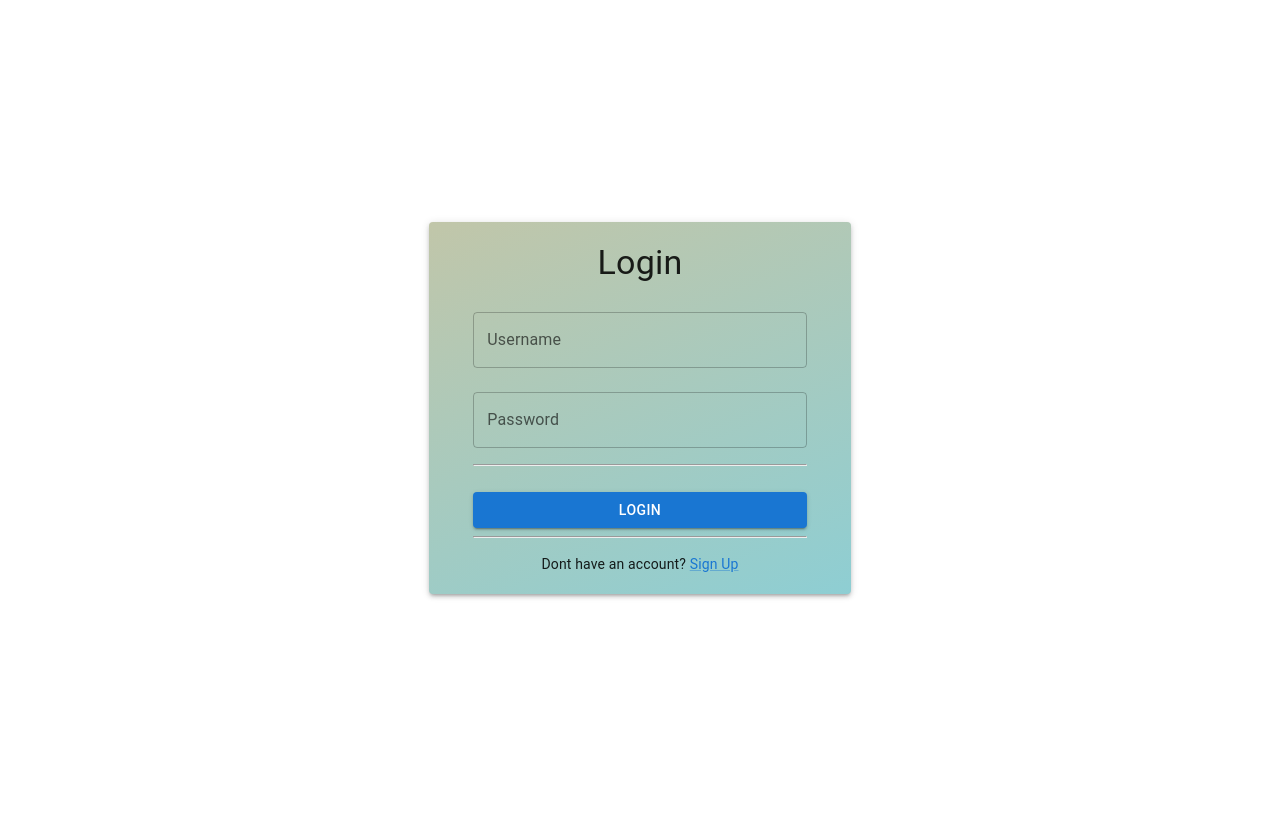
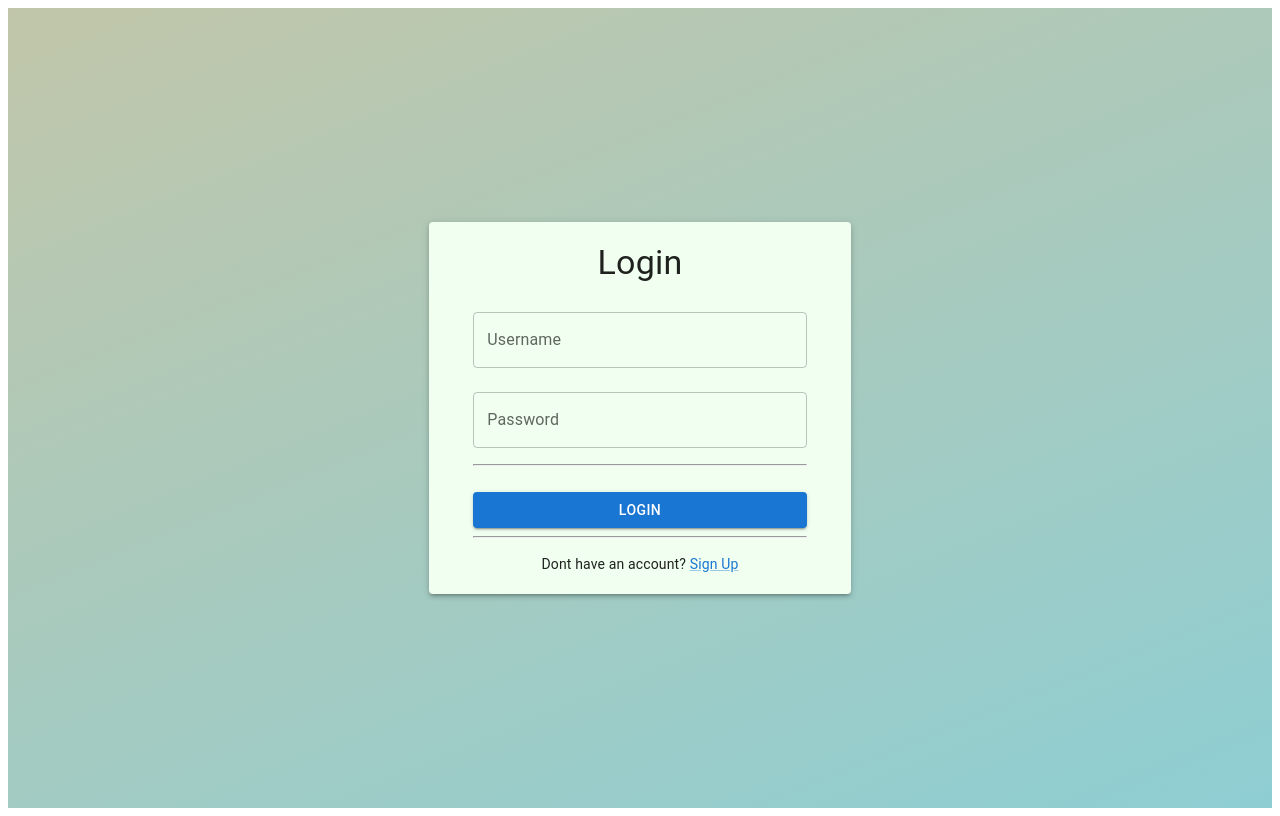
Before and after one commit to sristhilamichhane/multilingo, a React (Vite) app in the folder frontend/: page / in a window 1280 px wide. Built offline with nearby package versions, Linux system fonts and the light colour scheme; no server answers; what react-swipeable-views-utils would draw is missing.

Commit message:
style: :art: beautifying login page

```diff
--- a/frontend/src/components/SignUpLogin/Login.jsx
+++ b/frontend/src/components/SignUpLogin/Login.jsx
@@ -27,6 +27,7 @@ function Login() {
   };
 
   return (
+    <div className="gradientLight">
       <Grid
         container
         justifyContent="center"
@@ -36,8 +37,7 @@ function Login() {
         <Grid item xs={12} sm={8} md={6} lg={4}>
           <Paper
             elevation={3}
-          style={{ padding: "20px" }}
-          className="gradientLight"
+            style={{ padding: "20px", backgroundColor: "honeydew" }}
           >
             <Container>
               <Typography variant="h4" align="center" gutterBottom>
@@ -86,6 +86,7 @@ function Login() {
           </Paper>
         </Grid>
       </Grid>
+    </div>
   );
 }
 
```
Lines whose indentation alone changed are shown as unchanged.
